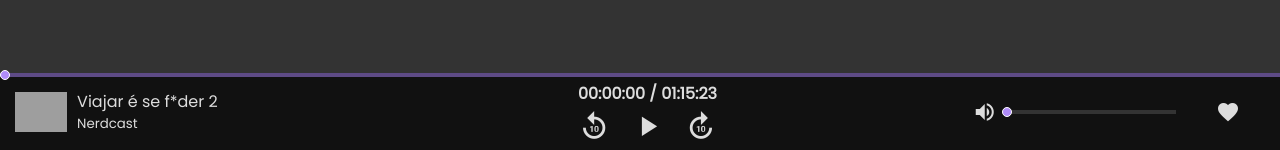
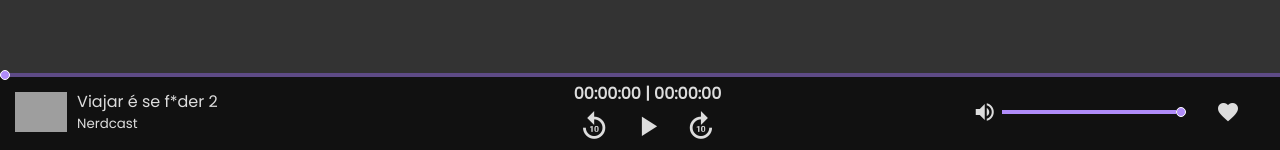
Before and after one commit to arthurzeras/open-podcast-client, a Vue app: page /#/ in a window 1280 px wide. Shown: the part 647-797 px from the top of the page. Built offline with nearby package versions, Linux system fonts and the light colour scheme; grey boxes are pictures that could not be loaded.

Commit message:
Finalizando player

```diff
--- a/src/components/layout/LayoutPlayer.vue
+++ b/src/components/layout/LayoutPlayer.vue
@@ -1,8 +1,22 @@
 <template>
   <div id="player">
-    <div class="player-bar"></div>
-    <div class="player-bar-indicator"></div>
-    <div class="player-bar-point"></div>
+    <audio :src="source" ref="audioEl"/>
+
+    <div
+      ref="playerBar"
+      class="player-bar"
+      @click="changeCurrentTime($event)"
+    />
+    <div
+      ref="progressBar"
+      class="player-bar-indicator"
+      @click="changeCurrentTime($event)"
+    />
+    <div
+      ref="progressPoint"
+      class="player-bar-point"
+    />
+
     <div class="row text-center no-gutters player-container">
       <div class="col podcast-info">
         <div class="row no-gutters">
@@ -21,12 +35,25 @@
       </div>
       <div class="col-6 player-main flex-center-column">
         <div class="player-time flex-center">
-          00:00:00 / 01:15:23
+          <span v-formatar-tempo="currentTime"></span>&nbsp;|&nbsp;
+          <span v-formatar-tempo="totalTime"></span>
         </div>
         <div class="player-controls flex-center">
-          <div class="material-icons">replay_10</div>
-          <div class="material-icons">play_arrow</div>
-          <div class="material-icons">forward_10</div>
+          <div
+            class="material-icons"
+            @click="rewindForward(-10)"
+          >
+            replay_10
+          </div>
+          <div class="material-icons" @click="playPause()">
+            {{ isPlaying ? 'pause' : 'play_arrow' }}
+          </div>
+          <div
+            class="material-icons"
+            @click="rewindForward(+10)"
+          >
+            forward_10
+          </div>
         </div>
       </div>
       <div class="col player-details flex-center">
@@ -34,13 +61,30 @@
           <div class="col-8">
             <div class="player-volume row no-gutters">
               <div class="col flex-center">
-                <span class="material-icons">volume_up</span>
-                <!-- <span class="material-icons">volume_off</span> -->
+                <span
+                  @click="muteOnOff()"
+                  class="material-icons"
+                >
+                  {{ volumeIcon }}
+                </span>
               </div>
               <div class="col-10 flex-center">
-                <span class="volume-bar"></span>
-                <span class="volume-bar-indicator"></span>
-                <span class="volume-bar-point"></span>
+                <span
+                  ref="volumeBar"
+                  class="volume-bar"
+                  @click="changeVolume($event)"
+                />
+                <span
+                  ref="volumeIndicator"
+                  class="volume-bar-indicator"
+                  @click="changeVolume($event)"
+                  :style="{ width: volumePercent }"
+                />
+                <span
+                  ref="volumePoint"
+                  class="volume-bar-point"
+                  :style="{ left: volumePercent }"
+                />
               </div>
             </div>
           </div>
@@ -55,7 +99,127 @@
 
 <script>
 export default {
+  name: 'LayoutPlayer',
+  data () {
+    return {
+      volume: 1,
+      totalTime: 0,
+      currentTime: 0,
+      interval: null,
+      isPlaying: false,
+      source: 'https://nerdcast.jovemnerd.com.br/nerdcast_636_viajar_e_se_fuder_2.mp3'
+    }
+  },
+  mounted () {
+    setTimeout(() => {
+      this.volume = this.$refs.audioEl.volume
+      this.totalTime = this.$refs.audioEl.duration
+    }, 1000)
+  },
+  computed: {
+    volumePercent () {
+      return `${this.volume * 100}%`
+    },
+    volumeIcon () {
+      const { volume } = this
+      if (!volume) {
+        return 'volume_off'
+      } else if (volume >= 0.5) {
+        return 'volume_up'
+      } else {
+        return 'volume_down'
+      }
+    }
+  },
+  methods: {
+    playPause () {
+      const { audioEl, progressBar, progressPoint } = this.$refs
 
+      if (audioEl.paused) {
+        audioEl.play()
+        this.isPlaying = true
+        this.totalTime = audioEl.duration
+        this.interval = setInterval(() => {
+          const currentTime = parseInt(audioEl.currentTime)
+          this.currentTime = currentTime === this.currentTime
+            ? this.currentTime
+            : currentTime
+
+          const percent = (this.currentTime * 100) / this.totalTime
+          progressBar.style.width = `${percent}%`
+          progressPoint.style.left = `${percent}%`
+        }, 100)
+      } else {
+        audioEl.pause()
+        this.isPlaying = false
+        clearInterval(this.interval)
+      }
+    },
+    changeCurrentTime (ev) {
+      const {
+        audioEl,
+        playerBar,
+        progressBar,
+        progressPoint
+      } = this.$refs
+
+      const clickedPoint = ev.offsetX
+      let fullWidth = ev.target.offsetWidth
+
+      if (ev.target === progressBar) {
+        fullWidth = playerBar.offsetWidth
+      }
+
+      const percent = (clickedPoint * 100) / fullWidth
+      progressBar.style.width = `${percent}%`
+      progressPoint.style.left = `${percent}%`
+
+      audioEl.currentTime = (percent * audioEl.duration) / 100
+      this.currentTime = (percent * audioEl.duration) / 100
+    },
+    rewindForward (value) {
+      const { audioEl } = this.$refs
+
+      this.currentTime += value
+      audioEl.currentTime += value
+
+      if (this.currentTime < 10 && value === -10) {
+        this.currentTime = 0
+      }
+
+      if (this.currentTime + 10 > this.totalTime) {
+        this.currentTime = this.totalTime
+      }
+    },
+    changeVolume (ev) {
+      const {
+        audioEl,
+        volumeBar,
+        volumeIndicator
+      } = this.$refs
+
+      const clickedPoint = ev.offsetX
+      let fullWidth = ev.target.offsetWidth
+
+      if (ev.target === volumeIndicator) {
+        fullWidth = volumeBar.offsetWidth
+      }
+
+      const percent = (clickedPoint * 100) / fullWidth
+
+      audioEl.volume = percent / 100
+      this.volume = percent / 100
+    },
+    muteOnOff () {
+      if (this.volume) {
+        this.volume = 0
+        this.$refs.audioEl.volume = 0
+      } else {
+        this.volume = 1
+        this.$refs.audioEl.volume = 1
+      }
+    }
+  }
 }
 </script>
 
@@ -72,9 +236,10 @@ export default {
 }
 
 @mixin bar-indicator() {
-  top: 0;
   left: 0;
   height: 4px;
+  cursor: pointer;
+  transition: .4s;
   position: absolute;
   background-color: $main;
 }
@@ -106,6 +271,7 @@ export default {
   }
   .player-bar-indicator {
     @include bar-indicator();
+    top: 0;
   }
   .player-bar-point {
     @include bar-point();
--- a/src/utils/directives.js
+++ b/src/utils/directives.js
@@ -1,7 +1,6 @@
 import Vue from 'vue'
 
-Vue.directive('formatar-tempo', {
-  componentUpdated (el, { value }) {
+Vue.directive('formatar-tempo', (el, { value }) => {
   if (value) {
     let segundos = parseInt(value, 10)
     let horas = Math.floor(segundos / 3600)
@@ -24,5 +23,4 @@ Vue.directive('formatar-tempo', {
   } else {
     el.innerHTML = '00:00:00'
   }
-  }
 })
```
Lines whose indentation alone changed are shown as unchanged.
